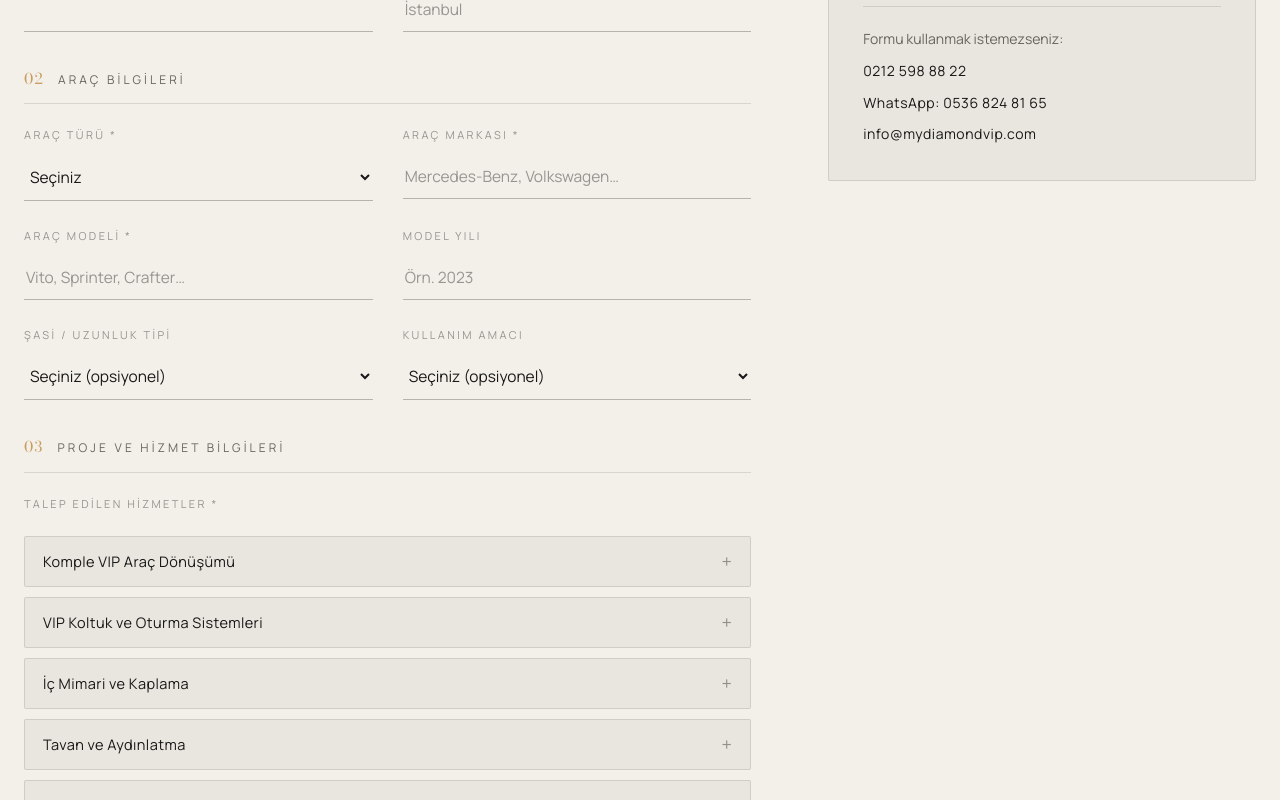
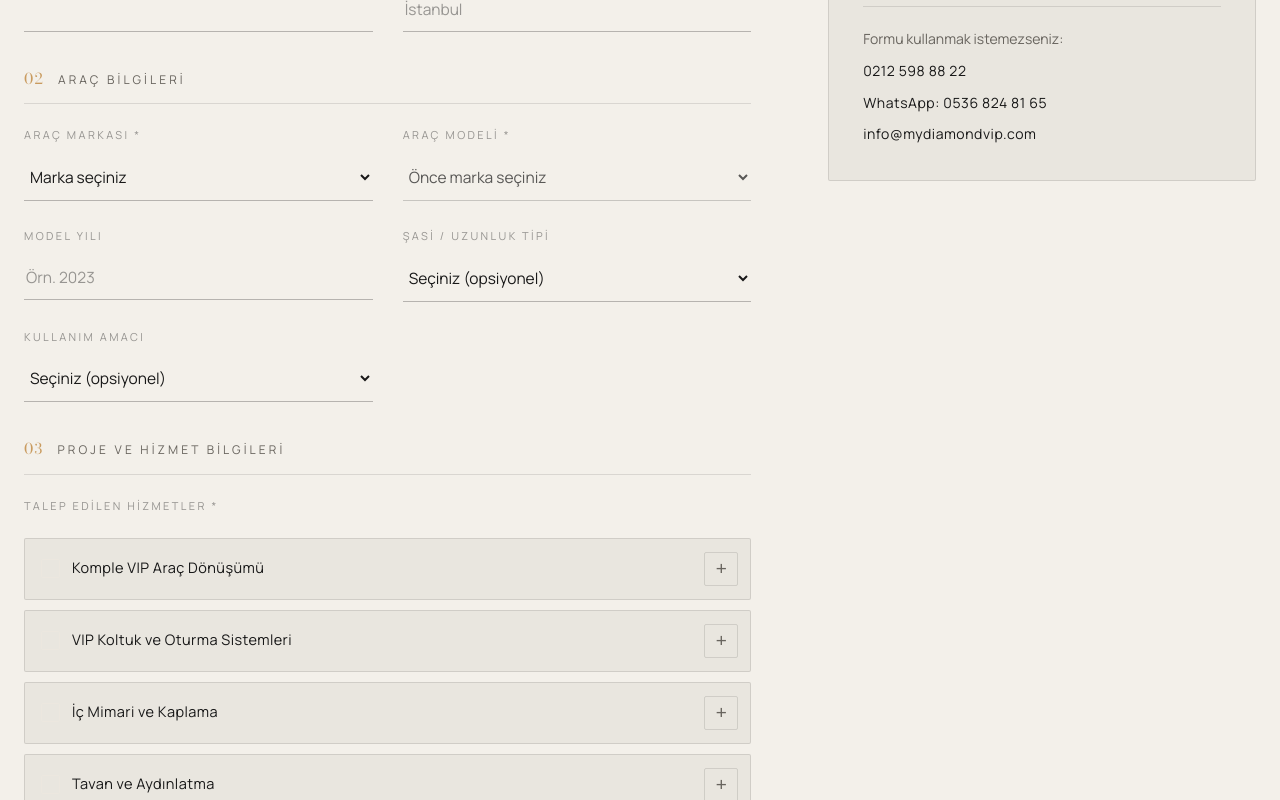
Before and after one commit to Yusufmegas/mydiamondvip-site, a Next.js app: page /teklif-formu in a window 1280 px wide. Shown: the part 860-1660 px from the top of the page. Built offline with nearby package versions, Linux system fonts and the light colour scheme.

Commit message:
feat: improve vehicle and service selection

```diff
--- a/app/globals.css
+++ b/app/globals.css
@@ -1345,30 +1345,35 @@ html.menu-open { overflow: hidden; }
   transition: border-color 0.3s ease;
 }
 
-.svc-cat.has-selection { border-color: var(--amber-soft); }
+.svc-cat.has-selection {
+  border-color: var(--amber-soft);
+  background: rgba(201, 155, 95, 0.05);
+}
 .svc-cat.open { border-color: var(--amber); }
 
 .svc-cat-head {
-  width: 100%;
   display: flex;
   align-items: center;
   justify-content: space-between;
-  gap: 14px;
-  padding: 15px 18px;
-  background: none;
-  border: none;
+  gap: 12px;
+  padding: 13px 12px 13px 16px;
+}
+
+/* Kategori checkbox + başlık — expand butonundan BAĞIMSIZ kontrol */
+.svc-cat-select {
+  display: flex;
+  align-items: center;
+  gap: 12px;
+  min-width: 0;
   color: var(--cream);
-  font-family: inherit;
   font-size: 14.5px;
   letter-spacing: 0.03em;
-  text-align: left;
   cursor: pointer;
-}
-
-.svc-cat-head:focus-visible {
-  outline: 2px solid var(--amber);
-  outline-offset: -2px;
-}
+  padding: 4px 0;
+}
+
+.svc-cat-select .svc-cat-title { overflow-wrap: break-word; min-width: 0; }
+.svc-cat-select:hover .svc-cat-title { color: var(--amber); }
 
 .svc-cat-meta {
   display: flex;
@@ -1385,10 +1390,28 @@ html.menu-open { overflow: hidden; }
   white-space: nowrap;
 }
 
-.svc-chevron {
-  font-size: 18px;
-  color: var(--cream-faint);
+/* Ayrı aç/kapat butonu */
+.svc-expand {
+  width: 34px;
+  height: 34px;
+  flex-shrink: 0;
+  display: grid;
+  place-content: center;
+  background: none;
+  border: 1px solid var(--hairline);
+  border-radius: 2px;
+  color: var(--cream-dim);
+  font-size: 19px;
   line-height: 1;
+  cursor: pointer;
+  transition: border-color 0.25s ease, color 0.25s ease;
+}
+
+.svc-expand:hover { border-color: var(--amber); color: var(--amber); }
+
+.svc-expand:focus-visible {
+  outline: 2px solid var(--amber);
+  outline-offset: 2px;
 }
 
 .svc-items {
@@ -1414,12 +1437,14 @@ html.menu-open { overflow: hidden; }
 .svc-item:hover { color: var(--cream); }
 .svc-item.checked { color: var(--cream); }
 
-.svc-item input[type='checkbox'] {
+/* Kategori ve alt hizmet checkbox'ları — gerçek input, özel görünüm */
+.svc-item input[type='checkbox'],
+.svc-cat-select input[type='checkbox'] {
   appearance: none;
-  width: 17px;
-  height: 17px;
+  width: 19px;
+  height: 19px;
   flex-shrink: 0;
-  border: 1px solid rgba(239, 233, 223, 0.35);
+  border: 1px solid rgba(239, 233, 223, 0.4);
   border-radius: 2px;
   background: transparent;
   cursor: pointer;
@@ -1428,21 +1453,40 @@ html.menu-open { overflow: hidden; }
   transition: border-color 0.25s ease, background 0.25s ease;
 }
 
-.svc-item input[type='checkbox']:checked {
+.svc-item input[type='checkbox']:hover,
+.svc-cat-select input[type='checkbox']:hover { border-color: var(--amber); }
+
+.svc-item input[type='checkbox']:checked,
+.svc-cat-select input[type='checkbox']:checked {
   border-color: var(--amber);
   background: var(--amber);
 }
 
-.svc-item input[type='checkbox']:checked::after {
+.svc-item input[type='checkbox']:checked::after,
+.svc-cat-select input[type='checkbox']:checked::after {
   content: '';
-  width: 9px;
+  width: 10px;
   height: 5px;
   border-left: 2px solid var(--bg);
   border-bottom: 2px solid var(--bg);
   transform: translateY(-1px) rotate(-45deg);
 }
 
-.svc-item input[type='checkbox']:focus-visible {
+/* Ara seçim: kategori seçilmemiş ama içinde seçili alt hizmet var */
+.svc-cat-select input[type='checkbox']:indeterminate {
+  border-color: var(--amber);
+  background: transparent;
+}
+
+.svc-cat-select input[type='checkbox']:indeterminate::after {
+  content: '';
+  width: 10px;
+  height: 2px;
+  background: var(--amber);
+}
+
+.svc-item input[type='checkbox']:focus-visible,
+.svc-cat-select input[type='checkbox']:focus-visible {
   outline: 2px solid var(--amber);
   outline-offset: 2px;
 }
--- a/components/site/Forms.tsx
+++ b/components/site/Forms.tsx
@@ -6,12 +6,8 @@
 
 import { useMemo, useState, type FormEvent } from 'react';
 import { contact, whatsappLink } from '@/data/contact';
-import {
-  quoteServiceCategories,
-  vehicleTypes,
-  chassisTypes,
-  usagePurposes,
-} from '@/data/quoteServices';
+import { quoteServiceCategories, chassisTypes, usagePurposes } from '@/data/quoteServices';
+import { vehicleBrands, OTHER_OPTION } from '@/data/quoteVehicles';
 
 // ---------- WhatsApp mesaj yardımcıları ----------
 
@@ -72,50 +68,144 @@ function SectionTitle({ no, title }: { no: string; title: string }) {
   );
 }
 
+// ---------- Bağlı marka-model seçimi (QuoteForm + AppointmentForm ortak) ----------
+
+/** Submit sırasında FormData'dan gerçek marka/model değerini çözer:
+ *  "Diğer" seçildiyse kullanıcının elle yazdığı değer kullanılır. */
+export function resolveVehicleFields(g: (k: string) => string): { brand: string; model: string } {
+  const brandSel = g('brand');
+  const modelSel = g('model');
+  const brand = brandSel === OTHER_OPTION ? g('brandCustom') : brandSel;
+  const model = brandSel === OTHER_OPTION || modelSel === OTHER_OPTION ? g('modelCustom') : modelSel;
+  return { brand, model };
+}
+
+function VehicleBrandModelFields() {
+  const [brand, setBrand] = useState('');
+  const [model, setModel] = useState('');
+
+  const models = useMemo(
+    () => vehicleBrands.find((b) => b.name === brand)?.models ?? [],
+    [brand],
+  );
+  const brandIsOther = brand === OTHER_OPTION;
+  const modelIsOther = model === OTHER_OPTION;
+
+  return (
+    <>
+      <label className="form-field">
+        <span>Araç Markası *</span>
+        <select
+          name="brand"
+          required
+          value={brand}
+          onChange={(e) => {
+            setBrand(e.target.value);
+            setModel(''); // marka değişince önceki model sıfırlanır
+          }}
+        >
+          <option value="" disabled>Marka seçiniz</option>
+          {vehicleBrands.map((b) => <option key={b.name} value={b.name}>{b.name}</option>)}
+        </select>
+      </label>
+
+      {!brandIsOther && (
+        <label className="form-field">
+          <span>Araç Modeli *</span>
+          <select
+            name="model"
+            required
+            value={model}
+            disabled={brand === ''}
+            aria-disabled={brand === ''}
+            onChange={(e) => setModel(e.target.value)}
+          >
+            <option value="" disabled>
+              {brand === '' ? 'Önce marka seçiniz' : 'Model seçiniz'}
+            </option>
+            {models.map((m) => <option key={m} value={m}>{m}</option>)}
+          </select>
+        </label>
+      )}
+
+      {brandIsOther && (
+        <Field label="Araç Markasını Yazınız" name="brandCustom" required placeholder="Örn. Hyundai" />
+      )}
+      {(brandIsOther || modelIsOther) && (
+        <Field label="Araç Modelini Yazınız" name="modelCustom" required placeholder="Örn. Staria" />
+      )}
+    </>
+  );
+}
+
 // ---------- İki seviyeli hizmet seçimi ----------
 
-type SelectedServices = Record<string, string[]>; // categoryId -> seçili alt hizmetler
+interface SelectedServices {
+  categories: string[]; // doğrudan seçilen ana kategoriler
+  items: Record<string, string[]>; // categoryId -> seçili alt hizmetler
+}
+
+const EMPTY_SELECTION: SelectedServices = { categories: [], items: {} };
 
 function ServicePicker({
   selected,
-  onToggle,
+  onToggleCategory,
+  onToggleService,
 }: {
   selected: SelectedServices;
-  onToggle: (categoryId: string, item: string) => void;
+  onToggleCategory: (categoryId: string) => void;
+  onToggleService: (categoryId: string, item: string) => void;
 }) {
   const [openId, setOpenId] = useState<string | null>(null);
 
   return (
     <div className="svc-picker">
       {quoteServiceCategories.map((cat) => {
-        const count = selected[cat.id]?.length ?? 0;
+        const itemCount = selected.items[cat.id]?.length ?? 0;
+        const catChecked = selected.categories.includes(cat.id);
+        const indeterminate = !catChecked && itemCount > 0;
+        const hasSelection = catChecked || itemCount > 0;
         const open = openId === cat.id;
         const panelId = `svc-panel-${cat.id}`;
         return (
-          <div key={cat.id} className={`svc-cat${open ? ' open' : ''}${count > 0 ? ' has-selection' : ''}`}>
-            <button
-              type="button"
-              className="svc-cat-head"
-              aria-expanded={open}
-              aria-controls={panelId}
-              onClick={() => setOpenId(open ? null : cat.id)}
-            >
-              <span className="svc-cat-title">{cat.title}</span>
+          <div key={cat.id} className={`svc-cat${open ? ' open' : ''}${hasSelection ? ' has-selection' : ''}`}>
+            <div className="svc-cat-head">
+              <label className="svc-cat-select">
+                <input
+                  type="checkbox"
+                  checked={catChecked}
+                  ref={(el) => {
+                    if (el) el.indeterminate = indeterminate;
+                  }}
+                  aria-label={`${cat.title} kategorisini talep et`}
+                  onChange={() => onToggleCategory(cat.id)}
+                />
+                <span className="svc-cat-title">{cat.title}</span>
+              </label>
               <span className="svc-cat-meta">
-                {count > 0 && <span className="svc-count">{count} seçili</span>}
-                <span className="svc-chevron" aria-hidden="true">{open ? '−' : '+'}</span>
+                {itemCount > 0 && <span className="svc-count">{itemCount} alt hizmet seçili</span>}
+                <button
+                  type="button"
+                  className="svc-expand"
+                  aria-expanded={open}
+                  aria-controls={panelId}
+                  aria-label={`${cat.title} alt hizmetlerini ${open ? 'kapat' : 'aç'}`}
+                  onClick={() => setOpenId(open ? null : cat.id)}
+                >
+                  {open ? '−' : '+'}
+                </button>
               </span>
-            </button>
+            </div>
             {open && (
               <div id={panelId} className="svc-items" role="group" aria-label={`${cat.title} alt hizmetleri`}>
                 {cat.items.map((item) => {
-                  const checked = selected[cat.id]?.includes(item) ?? false;
+                  const checked = selected.items[cat.id]?.includes(item) ?? false;
                   return (
                     <label key={item} className={`svc-item${checked ? ' checked' : ''}`}>
                       <input
                         type="checkbox"
                         checked={checked}
-                        onChange={() => onToggle(cat.id, item)}
+                        onChange={() => onToggleService(cat.id, item)}
                       />
                       <span>{item}</span>
                     </label>
@@ -130,52 +220,77 @@ function ServicePicker({
   );
 }
 
+/** Seçimlerden WhatsApp hizmet bloğu: kategori başlığı yalnızca BİR kez yazılır;
+ *  yalnız kategori seçiliyse tek satır, alt hizmet varsa altına "–" ile listelenir. */
+function buildServiceLines(selected: SelectedServices): string {
+  return quoteServiceCategories
+    .filter((cat) => selected.categories.includes(cat.id) || (selected.items[cat.id]?.length ?? 0) > 0)
+    .map((cat) => {
+      const items = selected.items[cat.id] ?? [];
+      if (items.length === 0) return `• ${cat.title}`;
+      return `• ${cat.title}\n${items.map((i) => `  – ${i}`).join('\n')}`;
+    })
+    .join('\n\n');
+}
+
 // ---------- Teklif formu ----------
 
 export function QuoteForm() {
   const [sent, setSent] = useState(false);
-  const [selected, setSelected] = useState<SelectedServices>({});
+  const [selected, setSelected] = useState<SelectedServices>(EMPTY_SELECTION);
   const [serviceError, setServiceError] = useState<string | null>(null);
+
+  const toggleCategory = (categoryId: string) => {
+    setServiceError(null);
+    setSelected((prev) => ({
+      ...prev,
+      categories: prev.categories.includes(categoryId)
+        ? prev.categories.filter((c) => c !== categoryId)
+        : [...prev.categories, categoryId],
+    }));
+  };
 
   const toggleService = (categoryId: string, item: string) => {
     setServiceError(null);
     setSelected((prev) => {
-      const current = prev[categoryId] ?? [];
+      const current = prev.items[categoryId] ?? [];
       const next = current.includes(item)
         ? current.filter((i) => i !== item)
         : [...current, item];
-      const copy = { ...prev, [categoryId]: next };
-      if (next.length === 0) delete copy[categoryId];
-      return copy;
+      const items = { ...prev.items, [categoryId]: next };
+      if (next.length === 0) delete items[categoryId];
+      return { ...prev, items };
     });
   };
 
-  const totalSelected = useMemo(
-    () => Object.values(selected).reduce((sum, items) => sum + items.length, 0),
-    [selected],
+  const categoryCount = selected.categories.length;
+  const itemCount = useMemo(
+    () => Object.values(selected.items).reduce((sum, items) => sum + items.length, 0),
+    [selected.items],
   );
+  const hasAnySelection = categoryCount > 0 || itemCount > 0;
   const showOtherInput = useMemo(
-    () => Object.values(selected).some((items) => items.includes('Diğer')),
-    [selected],
+    () => Object.values(selected.items).some((items) => items.includes(OTHER_OPTION)),
+    [selected.items],
   );
+
+  const selectionSummary = useMemo(() => {
+    if (!hasAnySelection) return null;
+    const parts: string[] = [];
+    if (categoryCount > 0) parts.push(`${categoryCount} kategori`);
+    if (itemCount > 0) parts.push(`${itemCount} alt hizmet`);
+    return `${parts.join(', ')} seçildi`;
+  }, [hasAnySelection, categoryCount, itemCount]);
 
   const submit = (e: FormEvent<HTMLFormElement>) => {
     e.preventDefault();
-    if (totalSelected === 0) {
-      setServiceError('Lütfen en az bir hizmet seçin.');
+    if (!hasAnySelection) {
+      setServiceError('Lütfen en az bir hizmet veya hizmet kategorisi seçin.');
       return;
     }
     const f = new FormData(e.currentTarget);
     const g = (k: string) => String(f.get(k) ?? '').trim();
-
-    // Seçilen hizmetler — yalnızca seçili kategoriler, kategori sırasıyla
-    const serviceLines = quoteServiceCategories
-      .filter((cat) => (selected[cat.id]?.length ?? 0) > 0)
-      .map((cat) => {
-        const items = selected[cat.id].map((i) => `  – ${i}`).join('\n');
-        return `• ${cat.title}\n${items}`;
-      })
-      .join('\n\n');
+    const { brand, model } = resolveVehicleFields(g);
 
     const otherNote = g('serviceOther');
     const messageText = g('message');
@@ -189,14 +304,13 @@ export function QuoteForm() {
         ['Şehir', g('city')],
       ]),
       bulletSection('Araç Bilgileri', [
-        ['Araç Türü', g('vehicleType')],
-        ['Marka', g('brand')],
-        ['Model', g('model')],
+        ['Marka', brand],
+        ['Model', model],
         ['Model Yılı', g('year')],
         ['Şasi / Uzunluk', g('chassis')],
         ['Kullanım Amacı', g('purpose')],
       ]),
-      `*Talep Edilen Hizmetler*\n\n${serviceLines}`,
+      `*Talep Edilen Hizmetler*\n\n${buildServiceLines(selected)}`,
       otherNote ? `*Diğer Hizmet Açıklaması*\n${otherNote}` : null,
       bulletSection('Proje Bilgileri', [
         ['Bütçe Aralığı', g('budget')],
@@ -222,9 +336,7 @@ export function QuoteForm() {
 
       <SectionTitle no="02" title="Araç Bilgileri" />
       <div className="form-grid">
-        <SelectField label="Araç Türü" name="vehicleType" options={vehicleTypes} required />
-        <Field label="Araç Markası" name="brand" required placeholder="Mercedes-Benz, Volkswagen…" />
-        <Field label="Araç Modeli" name="model" required placeholder="Vito, Sprinter, Crafter…" />
+        <VehicleBrandModelFields />
         <Field label="Model Yılı" name="year" placeholder="Örn. 2023" />
         <SelectField label="Şasi / Uzunluk Tipi" name="chassis" options={chassisTypes} emptyLabel="Seçiniz (opsiyonel)" />
         <SelectField label="Kullanım Amacı" name="purpose" options={usagePurposes} emptyLabel="Seçiniz (opsiyonel)" />
@@ -232,9 +344,13 @@ export function QuoteForm() {
 
       <SectionTitle no="03" title="Proje ve Hizmet Bilgileri" />
       <div className="form-field" style={{ marginBottom: 22 }}>
-        <span>Talep Edilen Hizmetler *{totalSelected > 0 && ` — ${totalSelected} hizmet seçildi`}</span>
+        <span>Talep Edilen Hizmetler *{selectionSummary && ` — ${selectionSummary}`}</span>
       </div>
-      <ServicePicker selected={selected} onToggle={toggleService} />
+      <ServicePicker
+        selected={selected}
+        onToggleCategory={toggleCategory}
+        onToggleService={toggleService}
+      />
       {showOtherInput && (
         <label className="form-field" style={{ marginTop: 18 }}>
           <span>Diğer — kısa açıklama</span>
@@ -285,6 +401,7 @@ export function AppointmentForm() {
     e.preventDefault();
     const f = new FormData(e.currentTarget);
     const g = (k: string) => String(f.get(k) ?? '').trim();
+    const { brand, model } = resolveVehicleFields(g);
     const note = g('message');
 
     const parts: Array<string | null> = [
@@ -294,8 +411,8 @@ export function AppointmentForm() {
         ['Telefon', g('phone')],
       ]),
       bulletSection('Araç Bilgileri', [
-        ['Araç Türü', g('vehicleType')],
-        ['Araç Modeli', g('model')],
+        ['Marka', brand],
+        ['Model', model],
       ]),
       bulletSection('Randevu Bilgileri', [
         ['Görüşme Tipi', g('type')],
@@ -314,8 +431,7 @@ export function AppointmentForm() {
       <div className="form-grid">
         <Field label="Ad Soyad" name="name" required />
         <Field label="Telefon" name="phone" type="tel" required placeholder="05xx xxx xx xx" />
-        <SelectField label="Araç Türü" name="vehicleType" options={vehicleTypes} required />
-        <Field label="Araç Modeli" name="model" required placeholder="Örn. Mercedes Vito Tourer" />
+        <VehicleBrandModelFields />
         <label className="form-field">
           <span>Görüşme Tipi *</span>
           <select name="type" required defaultValue="">
--- a/data/contact.ts
+++ b/data/contact.ts
@@ -1,7 +1,5 @@
 // TEK KAYNAK iletişim verisi — adres/telefon değişikliği yalnızca burada yapılır.
 // Bileşenlerde telefon/adres HARD-CODE edilmez; her zaman bu dosyadan okunur.
-
-const fullAddress = 'Fatih Mahallesi, Reşatbey Sokak No: 8/A, 34325 Küçükçekmece / İstanbul';
 
 export const contact = {
   companyName: 'MyDiamondVIP',
@@ -28,8 +26,8 @@ export const contact = {
   city: 'İstanbul',
   country: 'TR',
 
-  // Doğrudan tam adresi Google Maps'te açar (genel işletme araması değil)
-  mapUrl: `https://www.google.com/maps/search/?api=1&query=${encodeURIComponent(fullAddress)}`,
+  // İşletmenin doğrudan Google Maps konum bağlantısı
+  mapUrl: 'https://maps.app.goo.gl/jbExWTNTnbqPvnH2A',
 
   workHours: 'Pazartesi – Cumartesi, 09:00 – 19:00',
   siteUrl: 'https://mydiamondvip.com',
--- a/data/quoteServices.ts
+++ b/data/quoteServices.ts
@@ -146,14 +146,6 @@ export const quoteServiceCategories: QuoteServiceCategory[] = [
   },
 ];
 
-export const vehicleTypes = [
-  'Mercedes-Benz Vito / V-Class',
-  'Mercedes-Benz Sprinter',
-  'Volkswagen Crafter',
-  'Ford Transit',
-  'Diğer',
-] as const;
-
 export const chassisTypes = ['Standart', 'Uzun', 'Ekstra Uzun', 'Bilmiyorum', 'Diğer'] as const;
 
 export const usagePurposes = [
--- /dev/null
+++ b/data/quoteVehicles.ts
@@ -0,0 +1,24 @@
+// Teklif/randevu formlarındaki bağlı marka-model seçimi — tek merkezi kaynak.
+// Her markanın listesi "Diğer" ile biter; "Diğer" seçilince serbest metin açılır.
+
+export interface VehicleBrand {
+  name: string;
+  models: string[];
+}
+
+export const OTHER_OPTION = 'Diğer';
+
+export const vehicleBrands: VehicleBrand[] = [
+  { name: 'Mercedes-Benz', models: ['Vito', 'V-Class', 'Sprinter', OTHER_OPTION] },
+  { name: 'Volkswagen', models: ['Transporter', 'Caravelle', 'Multivan', 'Crafter', OTHER_OPTION] },
+  { name: 'Ford', models: ['Tourneo Custom', 'Transit Custom', 'Transit', OTHER_OPTION] },
+  { name: 'Renault', models: ['Trafic', 'Master', OTHER_OPTION] },
+  { name: 'Fiat', models: ['Scudo', 'Ulysse', 'Ducato', OTHER_OPTION] },
+  { name: 'Peugeot', models: ['Traveller', 'Expert', 'Boxer', OTHER_OPTION] },
+  { name: 'Citroën', models: ['SpaceTourer', 'Jumpy', 'Jumper', OTHER_OPTION] },
+  { name: 'Opel', models: ['Zafira Life', 'Vivaro', 'Movano', OTHER_OPTION] },
+  { name: 'Toyota', models: ['Proace Verso', 'Proace', 'Proace Max', OTHER_OPTION] },
+  { name: 'Iveco', models: ['Daily', OTHER_OPTION] },
+  { name: 'MAN', models: ['TGE', OTHER_OPTION] },
+  { name: OTHER_OPTION, models: [] },
+];
```
